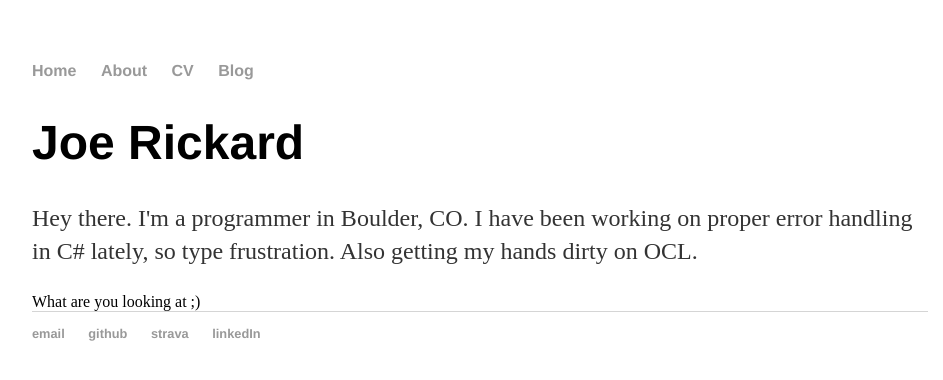
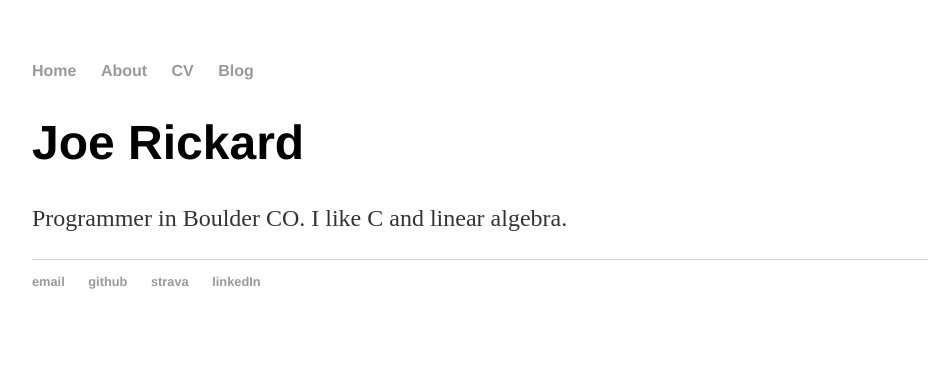
Before and after one commit to joerickard/personalWebsite, a Jekyll site: the page built from index.html, in a window 1280 px wide. Shown: the top 380 px of the page, without its empty margins (160-1103 px from the left). Built offline with Jekyll 4.4.1, drawn with Linux system fonts in a browser that asks for light colours.

Commit message:
new front content

```diff
--- a/index.html
+++ b/index.html
@@ -5,6 +5,5 @@ title: Joe Rickard
 
 		<div class="blurb">
 			<h1>Joe Rickard</h1>
-			<p>Hey there. I'm a programmer in Boulder, CO. I have been working on proper error handling in C# lately, so type frustration. Also getting my hands dirty on OCL. </p>
+			<p>Programmer in Boulder CO. I like C and linear algebra. </p>
 		</div>
-What are you looking at ;)
```
